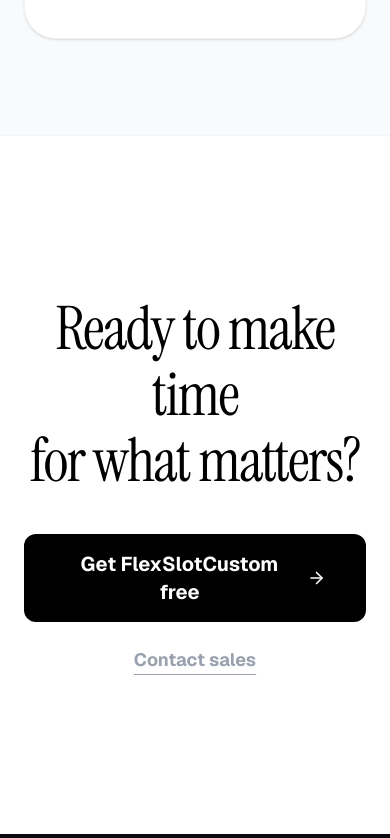
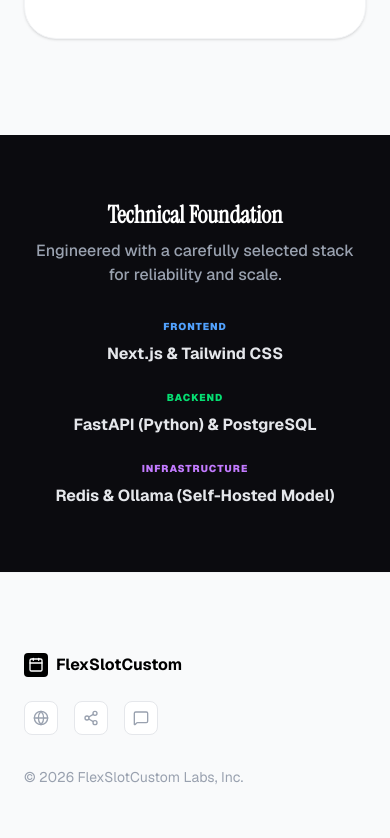
Before and after one commit to FlexSlotCustom0/FlexSlotCustom, a Next.js app in the folder frontend/: page / in a window 390 px wide. Shown: the part 5983-6821 px from the top of the page. Built offline with nearby package versions, Linux system fonts and the light colour scheme.

Commit message:
Update page.tsx

```diff
--- a/frontend/src/app/page.tsx
+++ b/frontend/src/app/page.tsx
@@ -317,20 +317,6 @@ export default function NotionCalendarClone() {
         </div>
       </section>
 
-      {/* CTA Section */}
-      <section className="py-40 text-center bg-white border-t border-gray-100">
-        <div className="max-w-4xl mx-auto px-6">
-          <h2 className="text-6xl md:text-8xl font-serif mb-10 tracking-tight leading-[1.1]">Ready to make time <br />for what matters?</h2>
-          <div className="flex flex-col sm:flex-row items-center justify-center gap-6">
-            <Link href="/dashboard" className="w-full sm:w-auto bg-black text-white px-10 py-4 rounded-xl font-bold text-xl hover:bg-gray-800 transition-all flex items-center justify-center gap-3">
-              Get FlexSlotCustom free <ArrowRight className="w-5 h-5" />
-            </Link>
-            <Link href="/dashboard" className="w-full sm:w-auto text-gray-400 hover:text-black font-bold text-lg transition-colors underline underline-offset-8">
-              Contact sales
-            </Link>
-          </div>
-        </div>
-      </section>
 
       {/* 6. Technical Stack Footer */}
       <section className="py-16 bg-[#0B0B0F] text-white">
```
